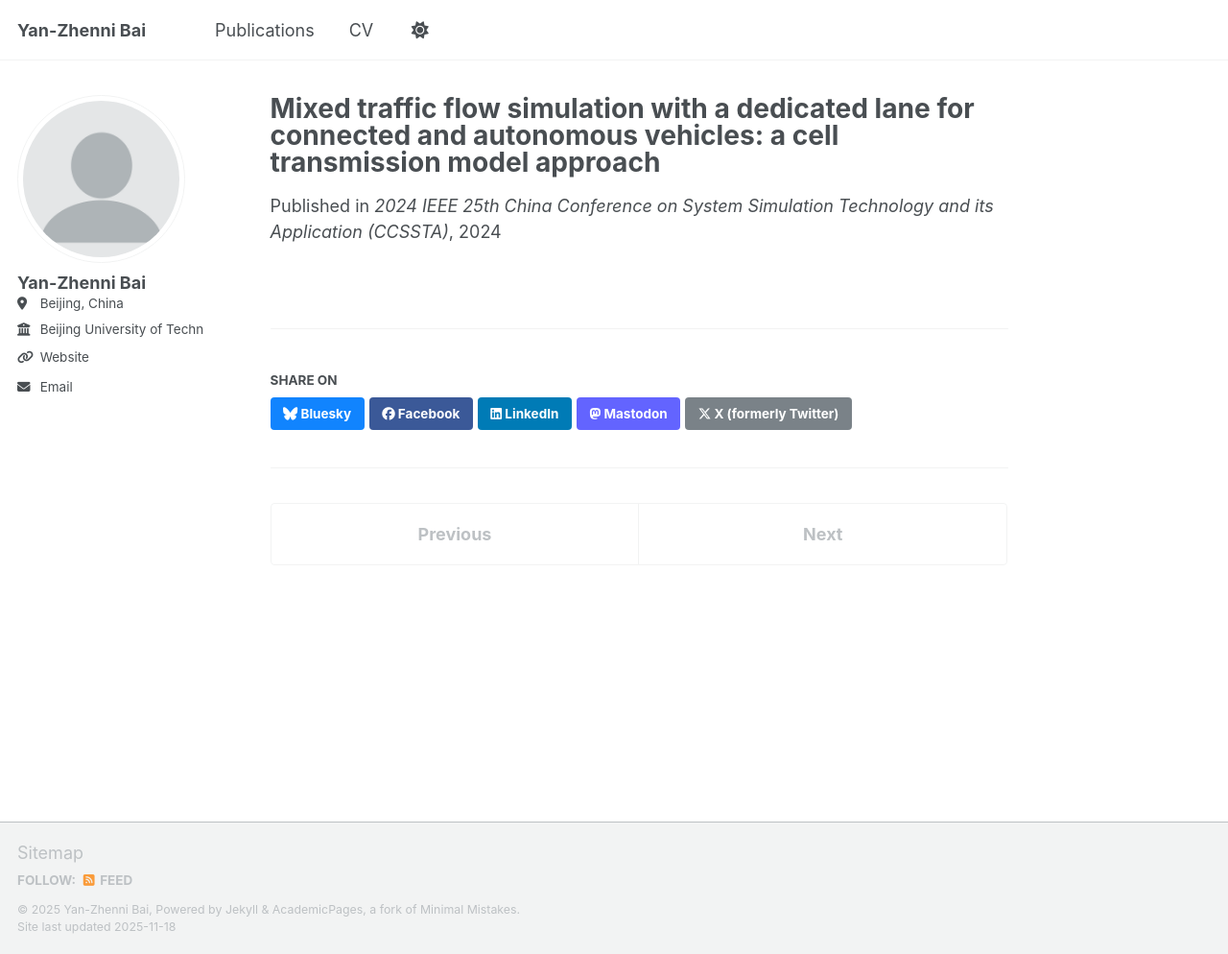
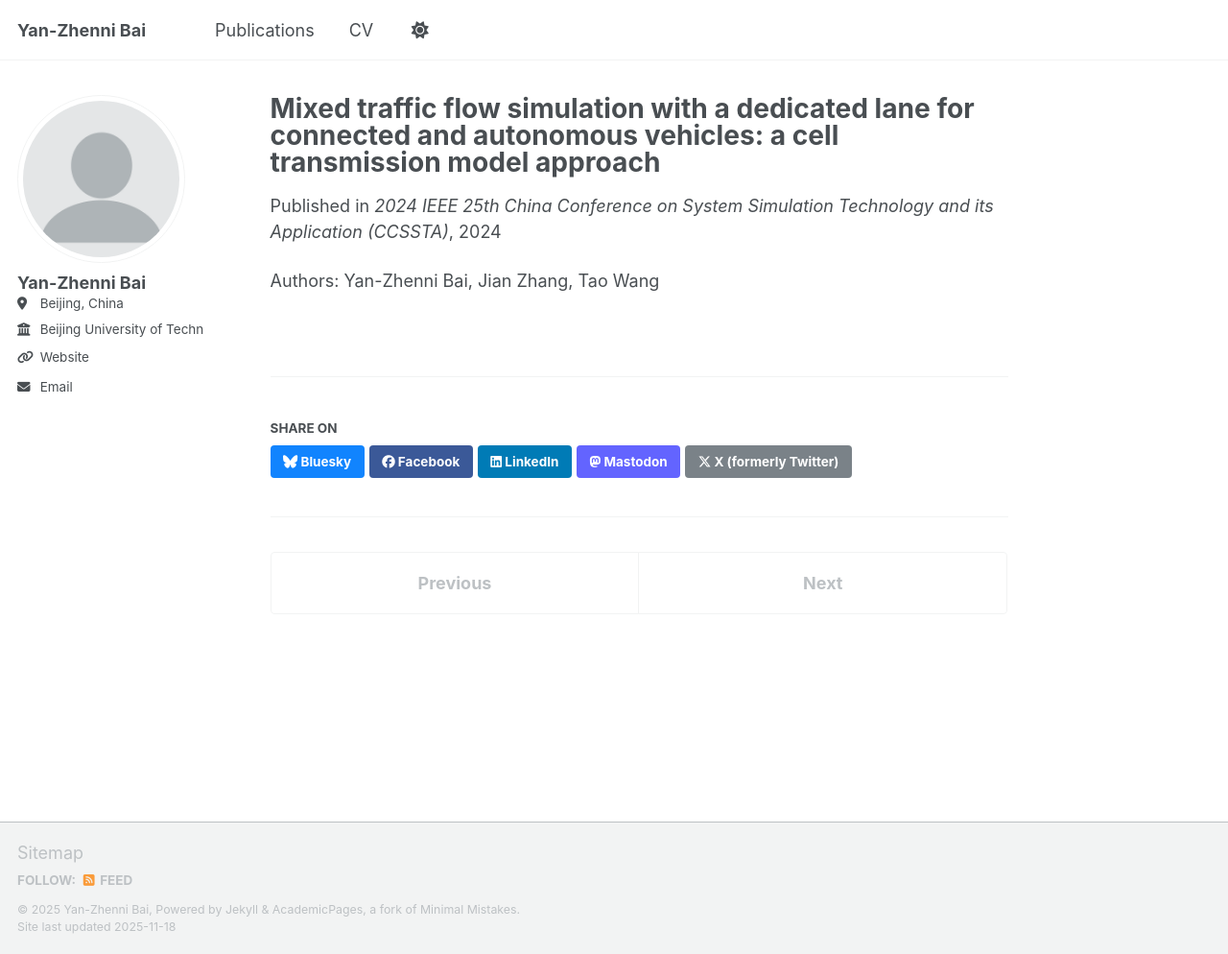
Before and after one commit to Yzn-Bai/Yan-Zhenni_Bai.github.io, a Jekyll site: the page built from _publications/2024-02-17-paper-title-number-4.md, in a window 1280 px wide and 994 px high. Shown: the whole window at 96% size. Built offline with Jekyll 4.4.1, drawn with Linux system fonts in a browser that asks for light colours; a script that is not in the unit is left out.

Commit message:
Update 2024-02-17-paper-title-number-4.md

```diff
--- a/_publications/2024-02-17-paper-title-number-4.md
+++ b/_publications/2024-02-17-paper-title-number-4.md
@@ -3,6 +3,7 @@ title: "Mixed traffic flow simulation with a dedicated lane for connected and au
 collection: publications
 category: conferences
 date: 01 October, 2024
-venue: '2024 IEEE 25th China Conference on System Simulation Technology and its Application (CCSSTA)'
-paperurl: '10.1109/CCSSTA62096.2024.10691789'
+venue: "2024 IEEE 25th China Conference on System Simulation Technology and its Application (CCSSTA)"
+paperurl: "10.1109/CCSSTA62096.2024.10691789"
 ---
+Authors: Yan-Zhenni Bai, Jian Zhang, Tao Wang
```
